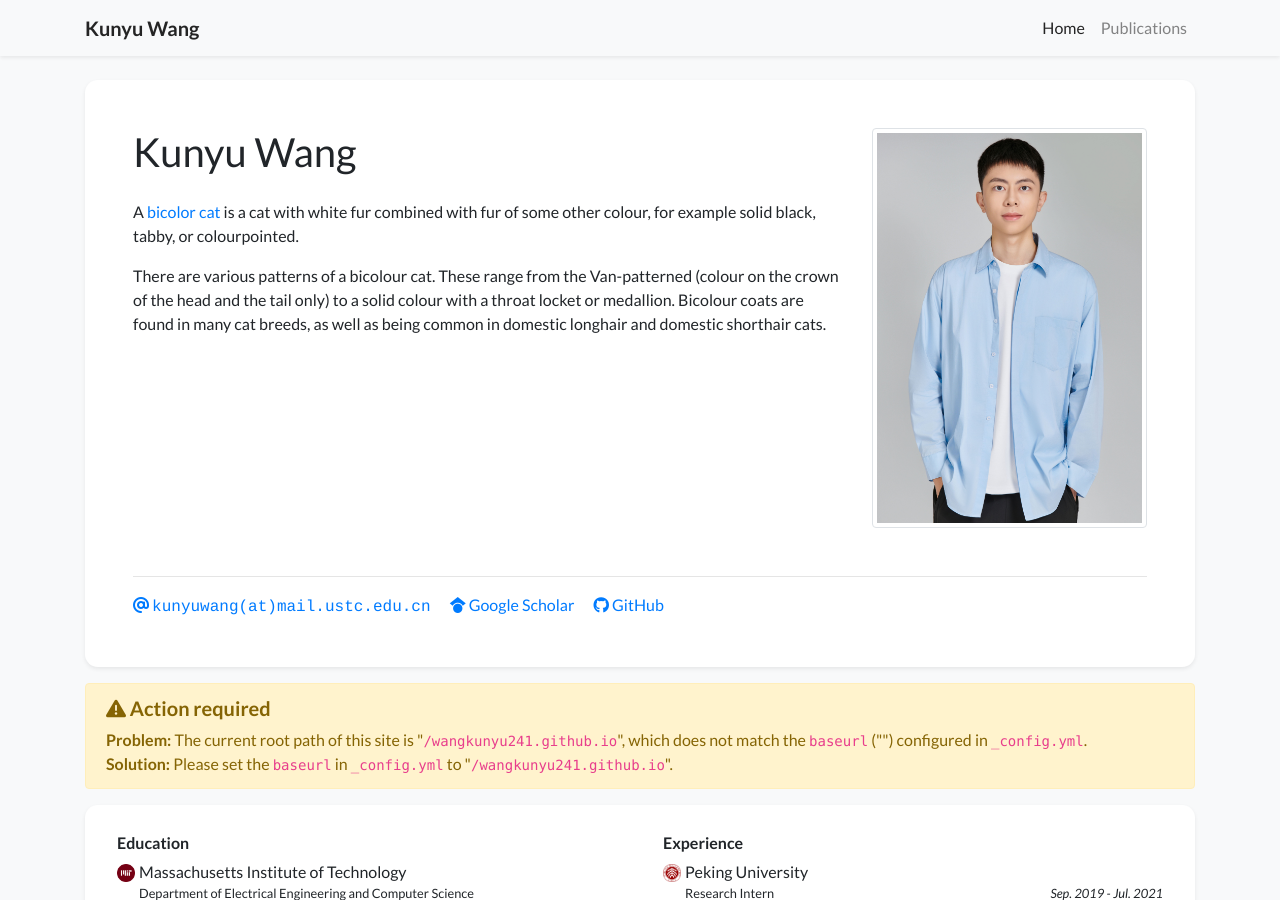
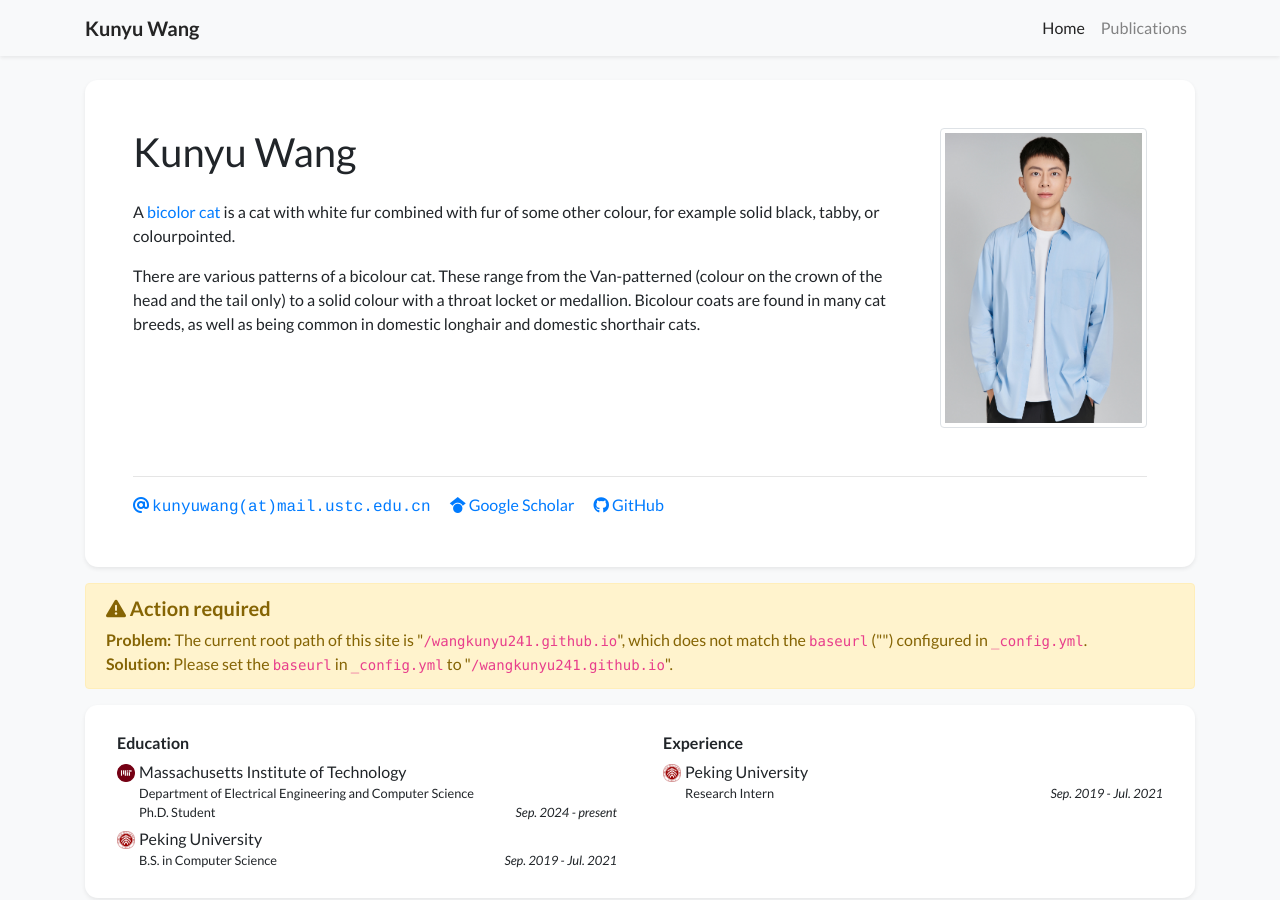
Before and after one commit to wangkunyu241/wangkunyu241.github.io, a Jekyll site: the page built from index.html, in a window 1280 px wide and 900 px high. Built offline with Jekyll 4.4.1, drawn with Linux system fonts in a browser that asks for light colours; nearby versions of some CDN libraries; a style sheet for code colours, icons or effects is not loaded.

Commit message:
Update profile_card.html

```diff
--- a/_includes/widgets/profile_card.html
+++ b/_includes/widgets/profile_card.html
@@ -10,7 +10,7 @@
                             <img
                                 src="{{ site.data.profile.portrait_url | relative_url }}"
                                 class="figure-img img-fluid img-thumbnail"
-                                style="height: 400px;"
+                                style="height: 300px;"
                                 data-toggle="tooltip"
                                 data-placement="top"
                                 title="{{ site.data.profile.portrait_caption }}">
```
